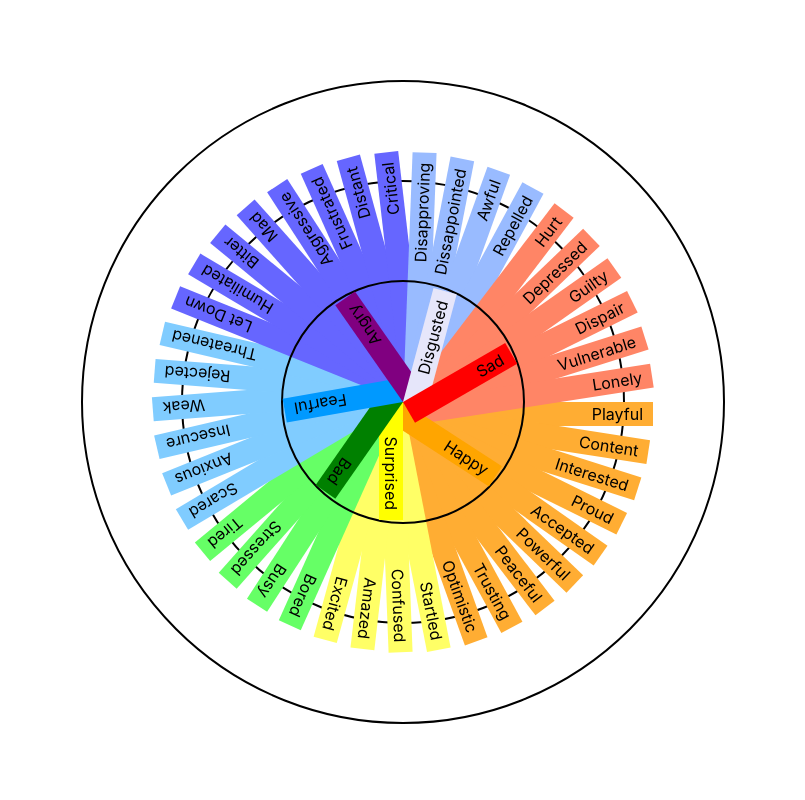
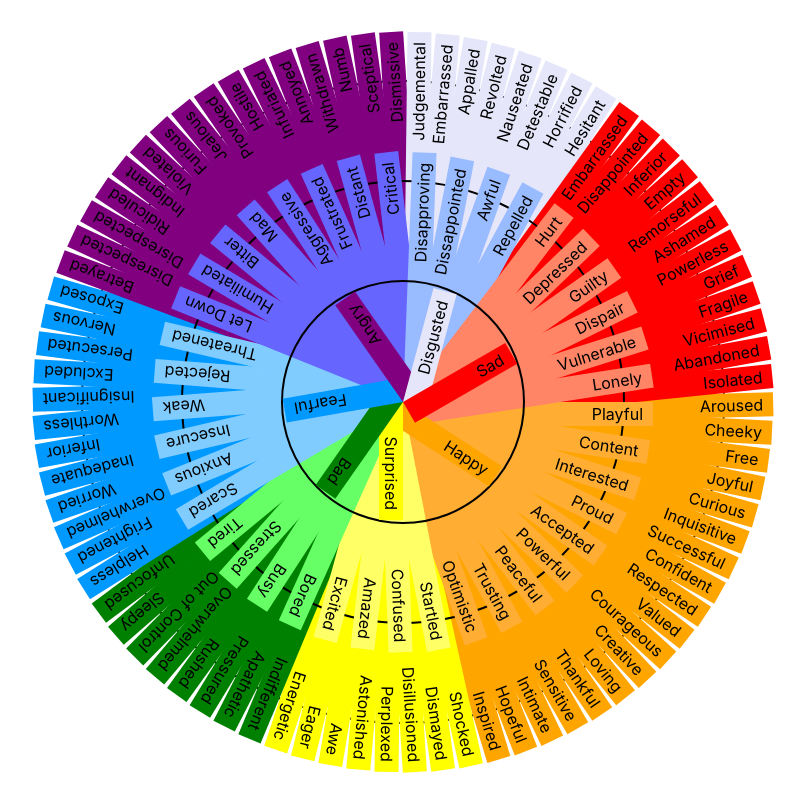
Before and after one commit to mtbocim/feeling-wheel-journal, a React (Create React App) app: page / in a window 1280 px wide. Shown: the whole page, without its empty margins (237-1042 px from the left). Built offline with nearby package versions, Linux system fonts and the light colour scheme.

Commit message:
Added outer ring text

```diff
--- a/src/Feeling.css
+++ b/src/Feeling.css
@@ -12,6 +12,13 @@
   left: 27.5vh;
 }
 
+.OuterRing .Feeling {
+    width: 45vh;
+    z-index: 1;
+    top: 27.5vh;
+    left: 27.5vh;
+}
+
 .Feeling {
   padding: 2px 10px 2px 0px;
   position: absolute;
--- a/src/InnerRing.jsx
+++ b/src/InnerRing.jsx
@@ -55,10 +55,6 @@ function InnerRing() {
     setIsDragging(() => false);
   }
 
-  function calcRotation(i) {
-    return `${360 * (i / innerWords.length)}deg`;
-  }
-
   return (
     <div
       className="InnerRing"
--- /dev/null
+++ b/src/OuterRing.css
@@ -0,0 +1,8 @@
+.OuterRing {
+    position: absolute;
+    width: 55vh;
+    height: 55vh;
+    border: 2px solid black;
+    border-radius: 50%;
+    z-index: 8;
+  }
--- a/src/OuterRing.jsx
+++ b/src/OuterRing.jsx
@@ -1,6 +1,105 @@
+import Feeling from "./Feeling";
+import "./OuterRing.css";
+
 function OuterRing(){
+    const outerWords = [
+        { feeling: "Aroused", color: "orange", isBold: false },
+        { feeling: "Cheeky", color: "orange", isBold: false },
+        { feeling: "Free", color: "orange", isBold: false },
+        { feeling: "Joyful", color: "orange", isBold: false },
+        { feeling: "Curious", color: "orange", isBold: false },
+        { feeling: "Inquisitive", color: "orange", isBold: false },
+        { feeling: "Successful", color: "orange", isBold: false },
+        { feeling: "Confident", color: "orange", isBold: false },
+        { feeling: "Respected", color: "orange", isBold: false },
+        { feeling: "Valued", color: "orange", isBold: false },
+        { feeling: "Courageous", color: "orange", isBold: false },
+        { feeling: "Creative", color: "orange", isBold: false },
+        { feeling: "Loving", color: "orange", isBold: false },
+        { feeling: "Thankful", color: "orange", isBold: false },
+        { feeling: "Sensitive", color: "orange", isBold: false },
+        { feeling: "Intimate", color: "orange", isBold: false },
+        { feeling: "Hopeful", color: "orange", isBold: false },
+        { feeling: "Inspired", color: "orange", isBold: false },
+        { feeling: "Shocked", color: "yellow", isBold: false },
+        { feeling: "Dismayed", color: "yellow", isBold: false },
+        { feeling: "Disillusioned", color: "yellow", isBold: false },
+        { feeling: "Perplexed", color: "yellow", isBold: false },
+        { feeling: "Astonished", color: "yellow", isBold: false },
+        { feeling: "Awe", color: "yellow", isBold: false },
+        { feeling: "Eager", color: "yellow", isBold: false },
+        { feeling: "Energetic", color: "yellow", isBold: false },
+        { feeling: "Indifferent", color: "green", isBold: false },
+        { feeling: "Apathetic", color: "green", isBold: false },
+        { feeling: "Pressured", color: "green", isBold: false },
+        { feeling: "Rushed", color: "green", isBold: false },
+        { feeling: "Overwhelmed", color: "green", isBold: false },
+        { feeling: "Out of Control", color: "green", isBold: false },
+        { feeling: "Sleepy", color: "green", isBold: false },
+        { feeling: "Unfocused", color: "green", isBold: false },
+        { feeling: "Helpless", color: "#0099ff", isBold: false },
+        { feeling: "Frightened", color: "#0099ff", isBold: false },
+        { feeling: "Overwhelmed", color: "#0099ff", isBold: false },
+        { feeling: "Worried", color: "#0099ff", isBold: false },
+        { feeling: "Inadequate", color: "#0099ff", isBold: false },
+        { feeling: "Inferior", color: "#0099ff", isBold: false },
+        { feeling: "Worthless", color: "#0099ff", isBold: false },
+        { feeling: "Insignificant", color: "#0099ff", isBold: false },
+        { feeling: "Excluded", color: "#0099ff", isBold: false },
+        { feeling: "Persecuted", color: "#0099ff", isBold: false },
+        { feeling: "Nervous", color: "#0099ff", isBold: false },
+        { feeling: "Exposed", color: "#0099ff", isBold: false },
+        { feeling: "Betrayed", color: "purple", isBold: false },
+        { feeling: "Disrespected", color: "purple", isBold: false },
+        { feeling: "Disrespected", color: "purple", isBold: false },
+        { feeling: "Ridiculed", color: "purple", isBold: false },
+        { feeling: "Indignant", color: "purple", isBold: false },
+        { feeling: "Violated", color: "purple", isBold: false },
+        { feeling: "Furious", color: "purple", isBold: false },
+        { feeling: "Jealous", color: "purple", isBold: false },
+        { feeling: "Provoked", color: "purple", isBold: false },
+        { feeling: "Hostile", color: "purple", isBold: false },
+        { feeling: "Infuriated", color: "purple", isBold: false },
+        { feeling: "Annoyed", color: "purple", isBold: false },
+        { feeling: "Withdrawn", color: "purple", isBold: false },
+        { feeling: "Numb", color: "purple", isBold: false },
+        { feeling: "Sceptical", color: "purple", isBold: false },
+        { feeling: "Dismissive", color: "purple", isBold: false },
+        { feeling: "Judgemental", color: "lavender", isBold: false },
+        { feeling: "Embarrassed", color: "lavender", isBold: false },
+        { feeling: "Appalled", color: "lavender", isBold: false },
+        { feeling: "Revolted", color: "lavender", isBold: false },
+        { feeling: "Nauseated", color: "lavender", isBold: false },
+        { feeling: "Detestable", color: "lavender", isBold: false },
+        { feeling: "Horrified", color: "lavender", isBold: false },
+        { feeling: "Hesitant", color: "lavender", isBold: false },
+        { feeling: "Embarrassed", color: "red", isBold: false },
+        { feeling: "Disappointed", color: "red", isBold: false },
+        { feeling: "Inferior", color: "red", isBold: false },
+        { feeling: "Empty", color: "red", isBold: false },
+        { feeling: "Remorseful", color: "red", isBold: false },
+        { feeling: "Ashamed", color: "red", isBold: false },
+        { feeling: "Powerless", color: "red", isBold: false },
+        { feeling: "Grief", color: "red", isBold: false },
+        { feeling: "Fragile", color: "red", isBold: false },
+        { feeling: "Vicimised", color: "red", isBold: false },
+        { feeling: "Abandoned", color: "red", isBold: false },
+        { feeling: "Isolated", color: "red", isBold: false },
+    ];
+
+    function calcRotation(i) {
+        return `${360 * (i / outerWords.length)-1.5}deg`;
+      }
     return(
-        <div>Outer Ring</div>
+        <div className="OuterRing">
+        {outerWords.map((feeling, index) => (
+          <Feeling
+            key={feeling.feeling}
+            feeling={feeling}
+            rotation={calcRotation(index)}
+          />
+        ))}
+      </div>
     )
 }
 
--- a/src/Wheel.jsx
+++ b/src/Wheel.jsx
@@ -6,7 +6,7 @@ import './Wheel.css'
 function Wheel() {
   return (
     <div className="Wheel">
-      {/* <OuterRing /> */}
+      <OuterRing />
       <MiddleRing />
       <InnerRing />
     </div>
```
